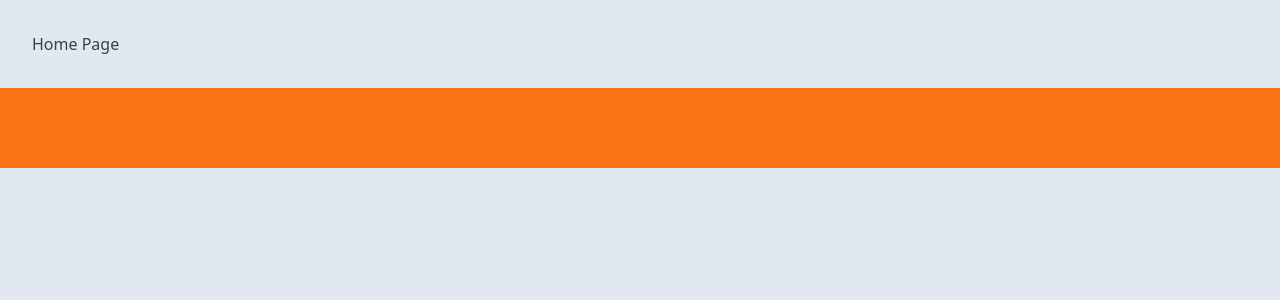
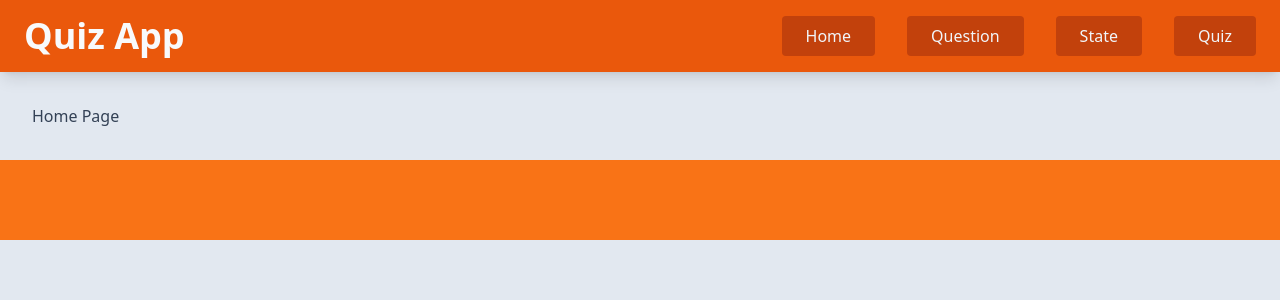
Before and after one commit to Librariann/nextjs-study, a Next.js app in the folder nextjs-13-quiz-app/: page / in a window 1280 px wide. Shown: the top 300 px of the page. Built offline with nearby package versions, Linux system fonts and the light colour scheme.

Commit message:
[commit] add header styling large size for next13-quiz-app

```diff
--- a/nextjs-13-quiz-app/components/Header.tsx
+++ b/nextjs-13-quiz-app/components/Header.tsx
@@ -1,10 +1,10 @@
 "use client";
-import { XCircleIcon } from "@heroicons/react/24/outline";
+import { Bars3Icon, XCircleIcon } from "@heroicons/react/24/outline";
 import Link from "next/link";
 import React, { useState } from "react";
 
 const Header = () => {
-  const [open, setOpen] = useState(true);
+  const [open, setOpen] = useState(false);
   const routes = [
     { title: "Home", path: "/" },
     { title: "Question", path: "/question" },
@@ -36,6 +36,29 @@
           ))}
         </div>
       </div>
+
+      <div className="flex justify-between items-center px-6 py-4 bg-orange-600">
+        <div
+          className={`text-slate-50 text-xl sm:text-4xl lg:text-2xl xl:text-4xl font-bold`}
+        >
+          Quiz App
+        </div>
+        <nav className={"space-x-8 hidden lg:flex"}>
+          {routes.map((route) => (
+            <Link
+              className={"px-6 py-2 text-slate-100 rounded bg-orange-700"}
+              href={route.path}
+              key={route.path}
+            >
+              {route.title}
+            </Link>
+          ))}
+        </nav>
+        <Bars3Icon
+          onClick={() => setOpen(!open)}
+          className="lg:hidden stroke-indigo-50 w-6 h-6"
+        />
+      </div>
     </header>
   );
 };
```
